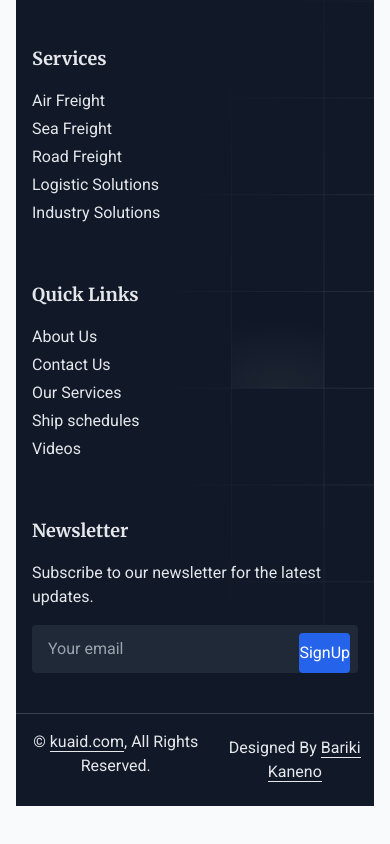
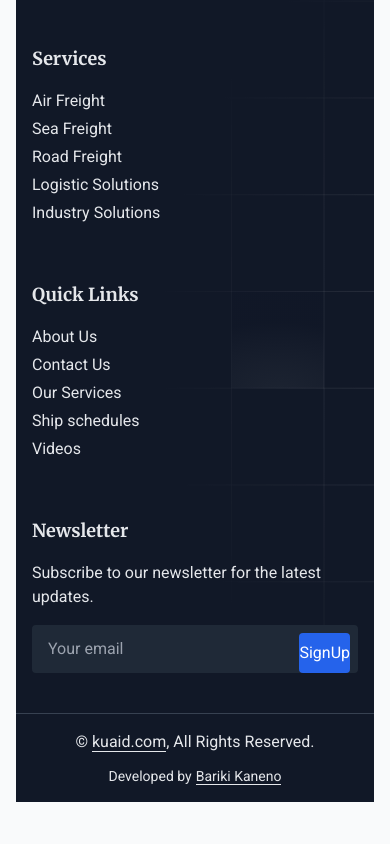
Before and after one commit to bari95/kuaid, a Next.js app: page /about in a window 390 px wide. Shown: the part 1957-2801 px from the top of the page. Built offline with nearby package versions, Linux system fonts and the light colour scheme.

Commit message:
footer bg

```diff
--- a/src/components/Footer.tsx
+++ b/src/components/Footer.tsx
@@ -85,12 +85,13 @@ const Footer = () => {
             </div>
 
             <div className="container mx-auto">
-                <div className="flex justify-between items-center py-4 border-t border-gray-700">
+                <div className="flex flex-col md:flex-row justify-between items-center py-4 border-t border-gray-700">
                     <div className="text-center text-md-start mb-3 mb-md-0">
                         &copy; <a className="border-b border-gray-200 hover:border-blue-400" href="#">kuaid.com</a>, All Rights Reserved.
                     </div>
-                    <div className="text-center text-md-end">
-  Designed By
+                    <div className="text-center text-md-end text-sm">
+  Developed by
+
   <a
     className="border-b border-gray-200 hover:border-blue-400 ml-1"
     href="https://wa.me/255765762688"
```
